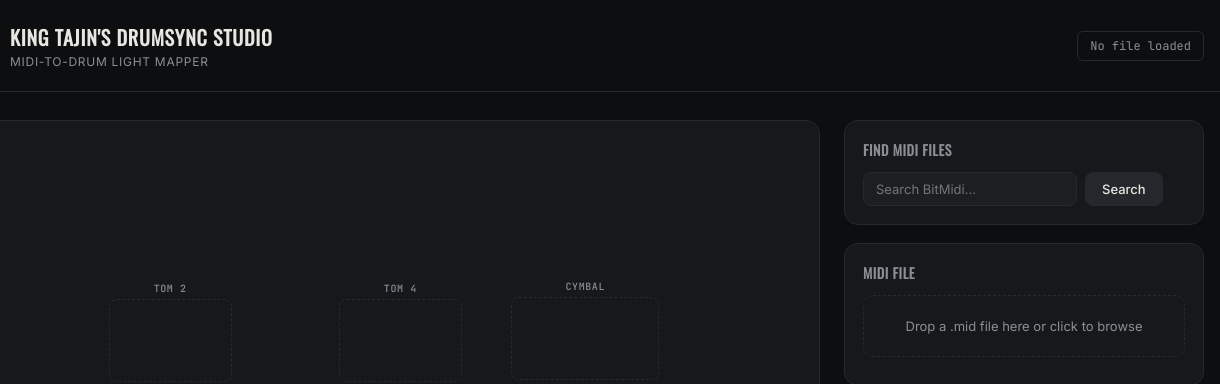
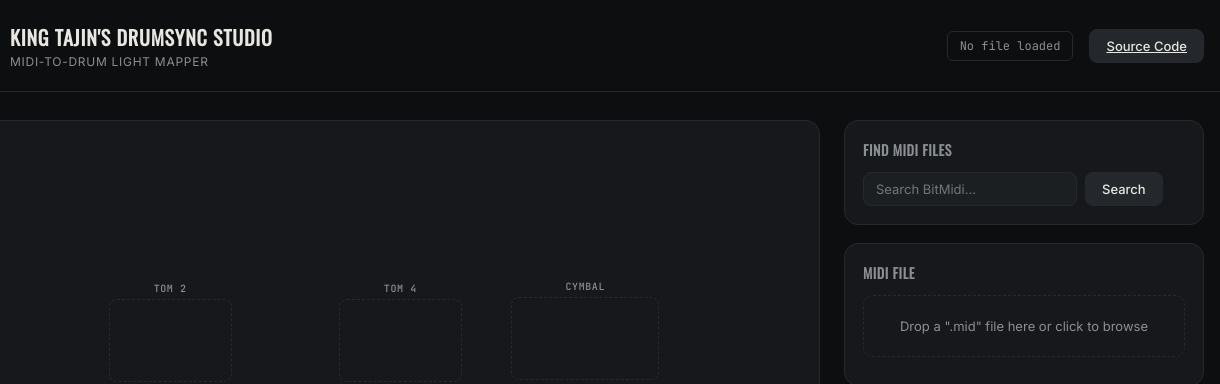
Before and after one commit to King-Tajin/Drumsync-Studio, a website: page index.html in a window 1280 px wide. Shown: the top 384 px of the page, 60-1280 px from the left. Drawn offline with nearby package versions, Linux system fonts and the light colour scheme.

Commit message:
Added source button.

```diff
--- a/index.html
+++ b/index.html
@@ -23,7 +23,19 @@
             <p>MIDI-to-drum light mapper</p>
           </div>
         </div>
-        <div class="header-status" id="fileStatus">No file loaded</div>
+        <div
+          class="header-right"
+          style="display: flex; align-items: center; gap: 1rem"
+        >
+          <div class="header-status" id="fileStatus">No file loaded</div>
+          <a
+            href="https://github.com/King-Tajin/Drumsync-Studio"
+            target="_blank"
+            rel="noopener noreferrer"
+            class="btn"
+            >Source Code</a
+          >
+        </div>
       </header>
 
       <main class="layout">
@@ -251,7 +263,7 @@
             <label class="drop-zone" id="dropZone">
               <input type="file" id="fileInput" accept=".mid,.midi" hidden />
               <span id="dropLabel"
-                >Drop a .mid file here or click to browse</span
+                >Drop a ".mid" file here or click to browse</span
               >
             </label>
             <div class="file-meta" id="fileMeta"></div>
@@ -264,7 +276,8 @@
               <button class="btn" id="stopBtn" disabled>Stop</button>
               <span class="time-display" id="timeDisplay">0:00 / 0:00</span>
             </div>
-            <label for="seekBar"></label><input
+            <label for="seekBar"></label
+            ><input
               type="range"
               id="seekBar"
               min="0"
```
Also changed, not shown: package.json (+6 -4 lines), README.md, 1 other file.
